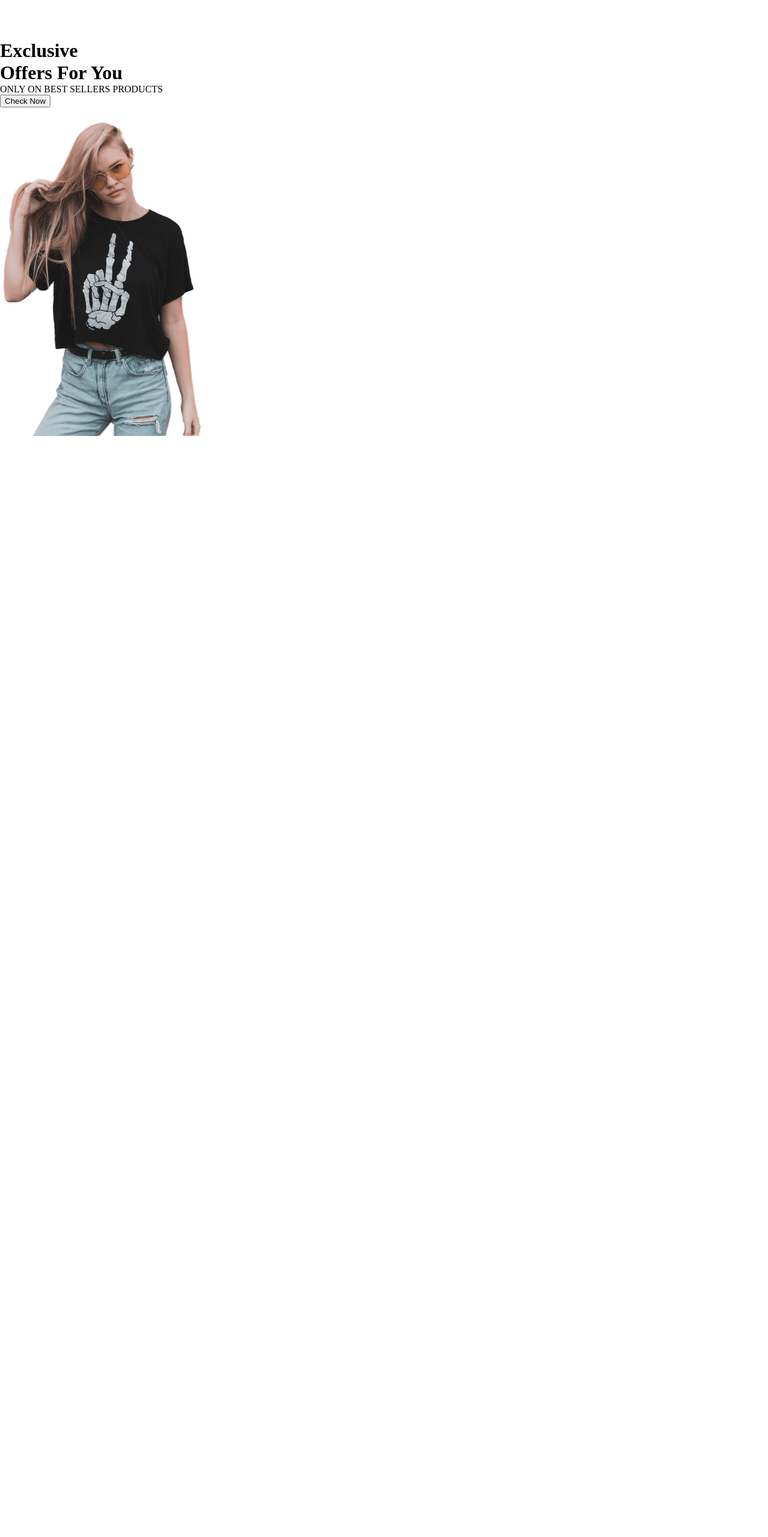
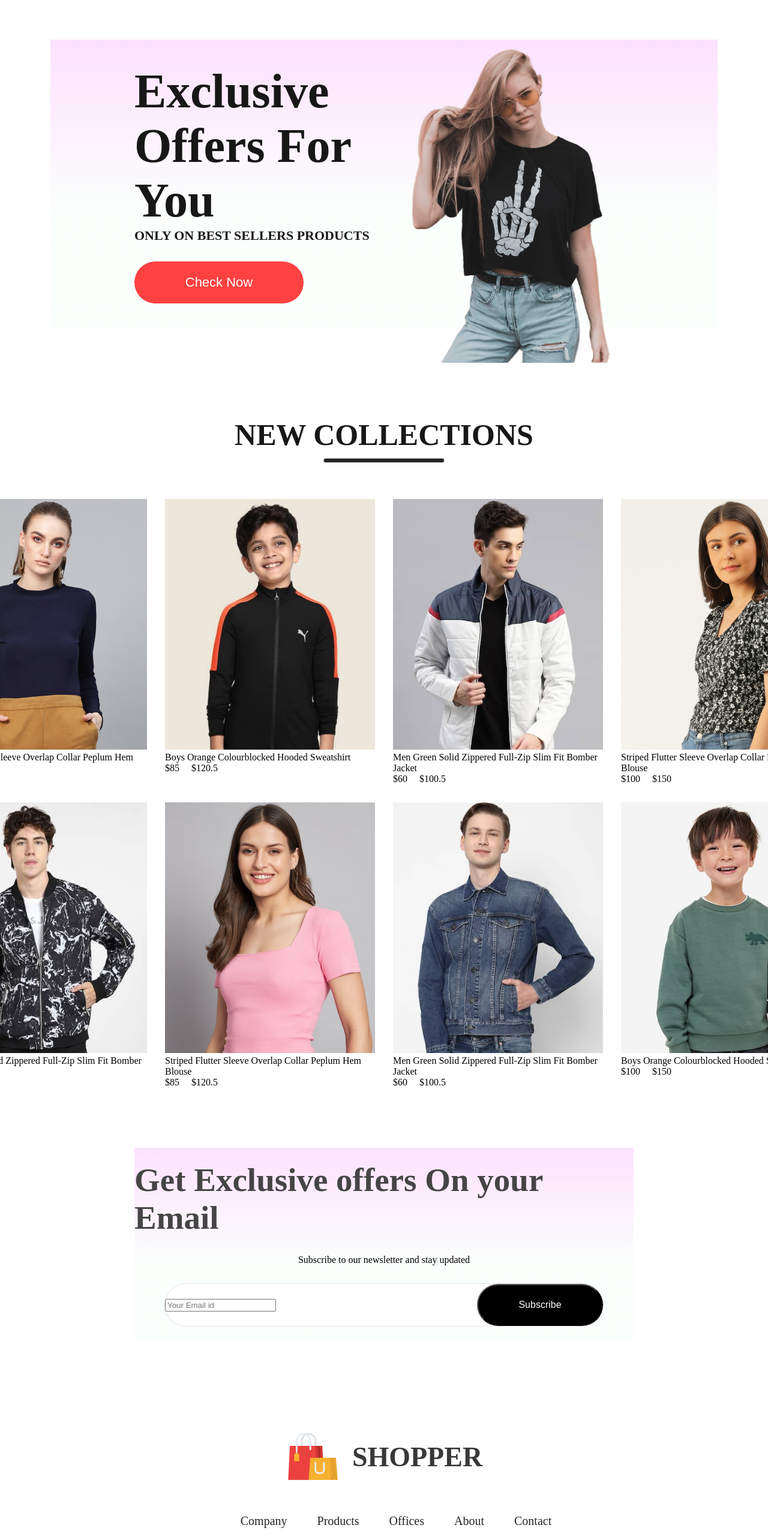
Before and after one commit to mahi-pandey/frontend, a React (Create React App) app: page / in a window 1280 px wide. Shown: the part 1551-4114 px from the top of the page at 60% size. Before the commit the page ends 2282 px from the top, so only its background shows below. Built offline with nearby package versions, Linux system fonts and the light colour scheme.

Commit message:
Added footer element

```diff
--- a/src/App.js
+++ b/src/App.js
@@ -5,6 +5,10 @@
 import ShopCategory from './Pages/ShopCategory';
 import Product from './Pages/Product';
 import Cart from './Pages/Cart';
+import Footer from './Components/Footer/Footer';
+
+
+
 
 function App() {
   return (
@@ -26,11 +30,12 @@
 
 
 
+        </Routes>
+        <Footer/>
 
 
 
 
-        </Routes>
       </BrowserRouter>
     </div>
   );
--- /dev/null
+++ b/src/Components/Footer/Footer.css
@@ -0,0 +1,75 @@
+.footer{
+    display: flex;
+    flex-direction: column;
+    justify-content: center;
+    align-items: center;
+    gap:50px;
+}
+
+.footer-logo{
+    display: flex;
+    align-items: center;
+    gap:20px;
+
+}
+
+.footer-logo p {
+    color:#383838;
+    font-size: 46px;
+    font-weight: 700;
+}
+
+.footer-links {
+    display:flex;
+    list-style: none;
+    gap:50px;
+    color:#252525;
+    font-size: 20px;
+}
+
+.footer-links {
+    display: flex;
+    list-style: none;
+    gap:50px;
+    color:#252525;
+    font-size: 20px;
+}
+
+.footer-links li {
+    cursor:pointer;
+}
+
+.footer-social-icon {
+    display:flex;
+    gap:20px;
+
+}
+
+.footer-icons-container {
+    padding:10px;
+    padding-bottom: 6px;
+    background: #fbfbfb;
+    border:1px solid #ebebeb;
+
+}
+
+.footer-copyright {
+    display:flex;
+    flex-direction: column;
+    align-items: center;
+    gap:30px;
+    width:100%;
+    margin-bottom: 30px;
+    color:#1a1a1a;
+    font-size: 20px;
+
+}
+
+.footer-copyright hr {
+    width:80%;
+    border:none;
+    border-radius: 10px;
+    height: 3px;
+    background: #c7c7c7;
+
+}
--- /dev/null
+++ b/src/Components/Footer/Footer.jsx
@@ -0,0 +1,48 @@
+import React from 'react';
+import './Footer.css';
+import footer_logo from '../assets/logo_big.png';
+import instagram_icon from '../assets/instagram_icon.png';
+import pintester_icon from '../assets/pintester_icon.png'; // ✅ correct path & name
+import whatsapp_icon from '../assets/whatsapp_icon.png';   // ✅ correct path
+
+
+
+const Footer = () => {
+  return (
+    <div className='footer'>
+      <div className="footer-logo">
+        <img src={footer_logo} alt=''/>
+        <p>SHOPPER</p>
+      </div>
+      <ul className="footer-links">
+
+        <li>Company</li>
+        <li>Products</li>
+        <li>Offices</li>
+        <li>About</li>
+        <li>Contact</li>
+      </ul>
+
+      <div className="footer-social-icon">
+        <div className="footer-icons-container">
+            <img src={instagram_icon} alt=""/>
+        </div>
+
+         <div className="footer-icons-container">
+            <img src={pintester_icon} alt=""/>
+        </div>
+
+
+         <div className="footer-icons-container">
+            <img src={whatsapp_icon} alt=""/>
+        </div>
+      </div>
+      <div className="footer-copyright">
+        <hr/>
+        <p>Copyright @ 2025 - All Right Reserved.</p>
+      </div>
+    </div>
+  )
+}
+
+export default Footer;
--- /dev/null
+++ b/src/Components/NewCollections/NewCollections.css
@@ -0,0 +1,30 @@
+.new-collections{
+    display:flex;
+    flex-direction: column;
+    align-items: center;
+    gap:10px;
+    margin-bottom: 100px;
+}
+
+
+.new-collections h1{
+    color:#171717;
+    font-size: 50px;
+    font-weight: 600;
+}
+
+
+.new-collections hr{
+    width:200px;
+    height:6px;
+    border-radius: 10px;
+    background: #252525;
+
+}
+.collections{
+    display: grid;
+    grid-template-columns: 1fr 1fr 1fr 1fr;
+    margin-top: 50px;
+    gap:30px;
+
+}
--- /dev/null
+++ b/src/Components/NewCollections/NewCollections.jsx
@@ -0,0 +1,27 @@
+import React from 'react';
+import './NewCollections.css'
+import new_collection from '../assets/new_collections';
+import Item from '../Item/Item';
+
+const NewCollections = () => {
+  return (
+    <div className='new-collections'>
+        <h1> NEW COLLECTIONS </h1>
+        <hr/>
+        <div className="collections">
+            {new_collection.map((item,i)=>{
+                return <Item key={i}
+                id={item.id}
+                name={item.name}
+                image={item.image}
+                new_price={item.new_price}
+                old_price={item.old_price}/>
+            })}
+
+        </div>
+
+    </div>
+  );
+};
+
+export default NewCollections;
--- /dev/null
+++ b/src/Components/NewsLetter/NewsLetter.css
@@ -0,0 +1,62 @@
+.newsletter{
+    width:65%;
+    height:40vh;
+    display:flex;
+    flex-direction: column;
+    align-items: center;
+    justify-content: center;
+    margin:auto;
+    padding: 0px,140px;
+    margin-bottom:150px;
+    background:linear-gradient(180deg,#fde1ff 0%,#e1ffea22 60%);
+    gap:30px;
+}
+
+
+
+.newsletter h1{
+    color:#454545;
+    font-size: 55px;
+    font-weight: 600;
+}
+
+.newletter p{
+    color:#454545;
+    font-size : 20px;
+
+}
+.newsletter div{
+    display:flex;
+    align-items: center;
+    justify-content: space-between;
+    background: white;
+    width:730px;
+    height:70px;
+    border-radius: 80px;
+    border:1px solid #e3e3e3
+
+}
+
+
+.newletter input{
+    width:500px;
+    margin-left: 30px;
+    border:none;
+    outline:none;
+    color:#616161;
+    font-family:Poppins;
+    font-size: 16px;
+}
+
+
+.newsletter div button{
+    width: 210px;
+    height:70px;
+    border-radius:80px;
+    background: black;
+    color:white;
+    font-size: 16px;
+    cursor:pointer;
+
+
+}
--- /dev/null
+++ b/src/Components/NewsLetter/NewsLetter.jsx
@@ -0,0 +1,20 @@
+import React from 'react'
+import './NewsLetter.css'
+const NewsLetter = ()=>{
+    return(
+        <div className='newsletter'>
+            <h1> Get Exclusive offers On your Email</h1>
+            <p>Subscribe to our newsletter and stay updated </p>
+            <div>
+                <input type="email" placeholder='Your Email id'/>
+                <button> Subscribe </button>
+
+            </div>
+
+        </div>
+
+
+    )
+}
+
+export default NewsLetter
--- a/src/Components/Offers/Offer.css
+++ b/src/Components/Offers/Offer.css
@@ -0,0 +1,61 @@
+.offers{
+width :65%;
+height:60vh;
+display:flex;
+margin:auto;
+padding: 0px 140px;
+margin-bottom: 150px;
+background: linear-gradient(180deg,#fde1ff 0%, #e1ffea22 60%);
+
+}
+
+.offers-left{
+    flex:1;
+    display:flex;
+    flex-direction: column;
+    justify-content: center;
+}
+
+
+
+
+.offers-left h1{
+    color:#171717;
+    font-size: 80px;
+    font-weight: 600;
+}
+
+.offers-left p{
+    color:#171717;
+    font-size: 22px;
+    font-weight: 600;
+
+}
+
+
+.offers-left button{
+    width:282px;
+    height:70px;
+    border-radius: 35px;
+    background: #ff4141;
+    border:none;
+    color:white;
+    font-size: 22px;
+    font-weight: 500;
+    margin-top: 30px;
+    cursor:pointer;
+
+}
+
+.offers-right{
+    flex:1;
+    display:flex;
+    align-items: center;
+    justify-content: flex-end;
+    padding-top: 50px;
+
+
+
+
+
+}
--- /dev/null
+++ b/src/Context/ShopContext.jsx
@@ -0,0 +1,23 @@
+import React ,{createContext} from "react";
+import all_product from "../Components/assets/all_product"
+
+
+
+export const ShopContext = createContext(null);
+
+const ShopContextProvider = (props) => {
+    const contextValue={all_product};
+
+    return(
+        <ShopContext.Provider value={contextValue}>
+            {props.children}
+
+
+
+        </ShopContext.Provider>
+    )
+
+}
+
+
+export default ShopContextProvider;
--- a/src/Pages/Shop.jsx
+++ b/src/Pages/Shop.jsx
@@ -2,6 +2,8 @@
 import Hero from '../Components/Hero/Hero';
 import Popular from '../Components/Popular/Popular';
 import Offers from '../Components/Offers/Offer';
+import NewCollections from '../Components/NewCollections/NewCollections';
+import NewsLetter from '../Components/NewsLetter/NewsLetter';
 
 
 const Shop = () => {
@@ -11,6 +13,9 @@
 
       <Popular/>
       <Offers/>
+      <NewCollections/>
+      <NewsLetter/>
+
 
     </div>
   );
--- a/src/index.js
+++ b/src/index.js
@@ -3,11 +3,15 @@
 import './index.css';
 import App from './App';
 import reportWebVitals from './reportWebVitals';
+import ShopContextProvider from './Context/ShopContext';
 
 const root = ReactDOM.createRoot(document.getElementById('root'));
 root.render(
   <React.StrictMode>
-    <App />
+    <ShopContextProvider>
+      <App />
+    </ShopContextProvider>
+
   </React.StrictMode>
 );
 
```
